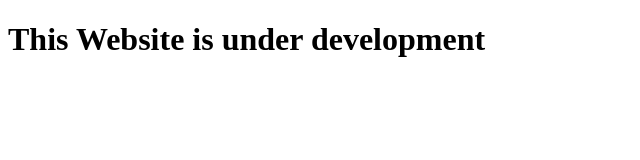
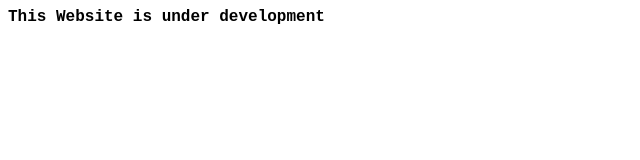
Before and after one commit to realarjun/portfolio, a plain HTML site: page index.html in a window 1280 px wide. Shown: the whole page, without its empty margins (0-640 px from the left). Drawn offline with Linux system fonts and the light colour scheme.

Commit message:
Update index.html

```diff
--- a/index.html
+++ b/index.html
@@ -1,16 +1,14 @@
-<!DOCTYPE html>
-<html lang="en">
-  <head>
-    <meta charset="UTF-8">
-    <meta name="viewport" content="width=device-width, initial-scale=1.0">
-    <meta http-equiv="X-UA-Compatible" content="ie=edge">
-    <title>Arjun Singh</title>
-    <link rel="stylesheet" href="style.css">
-  </head>
-  <body>
-  <h1>
-  This Website is under development
-  </h1>
-	<script src="index.js"></script>
-  </body>
-</html>
+<head>
+
+</head>
+
+<body>
+    <h1>This Website is under development</h1>
+</body>
+
+<style>
+    h1{
+        font-family:monospace;
+        font-size: large;
+    }
+</style>
```
